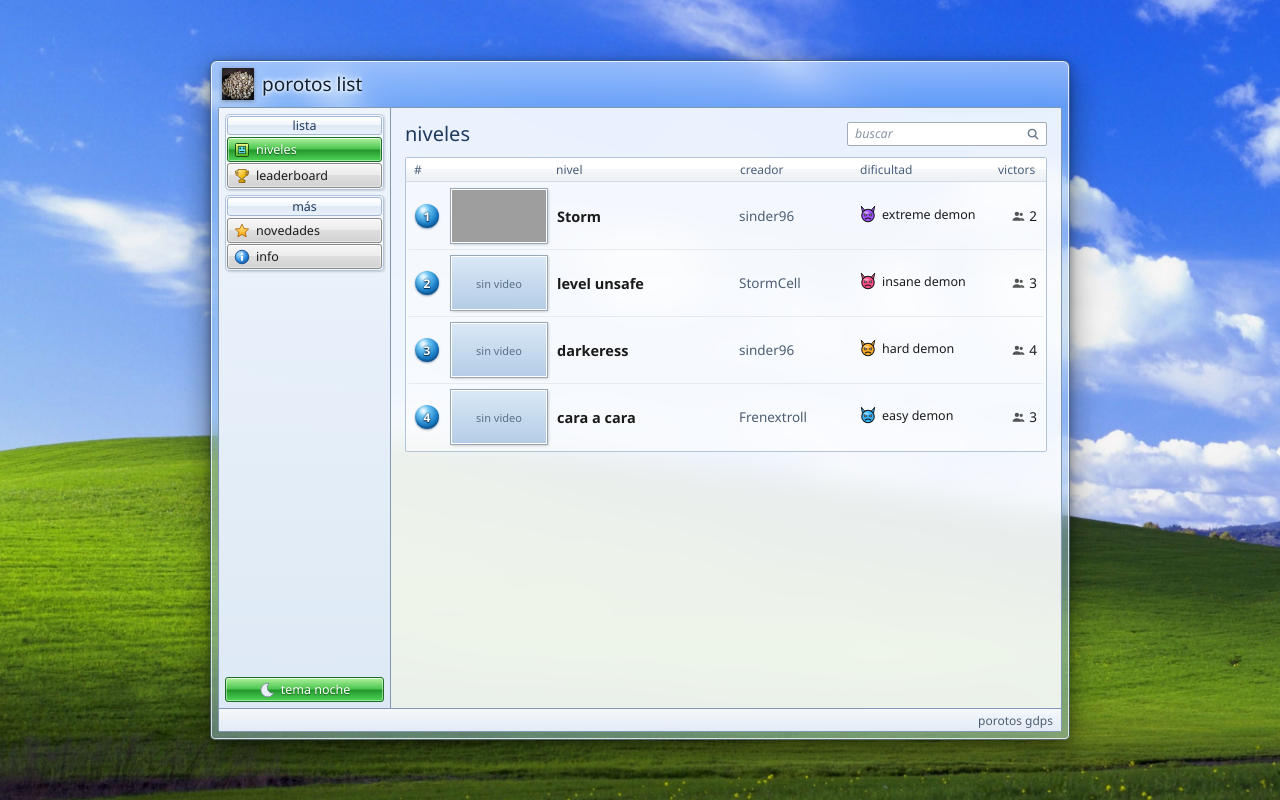
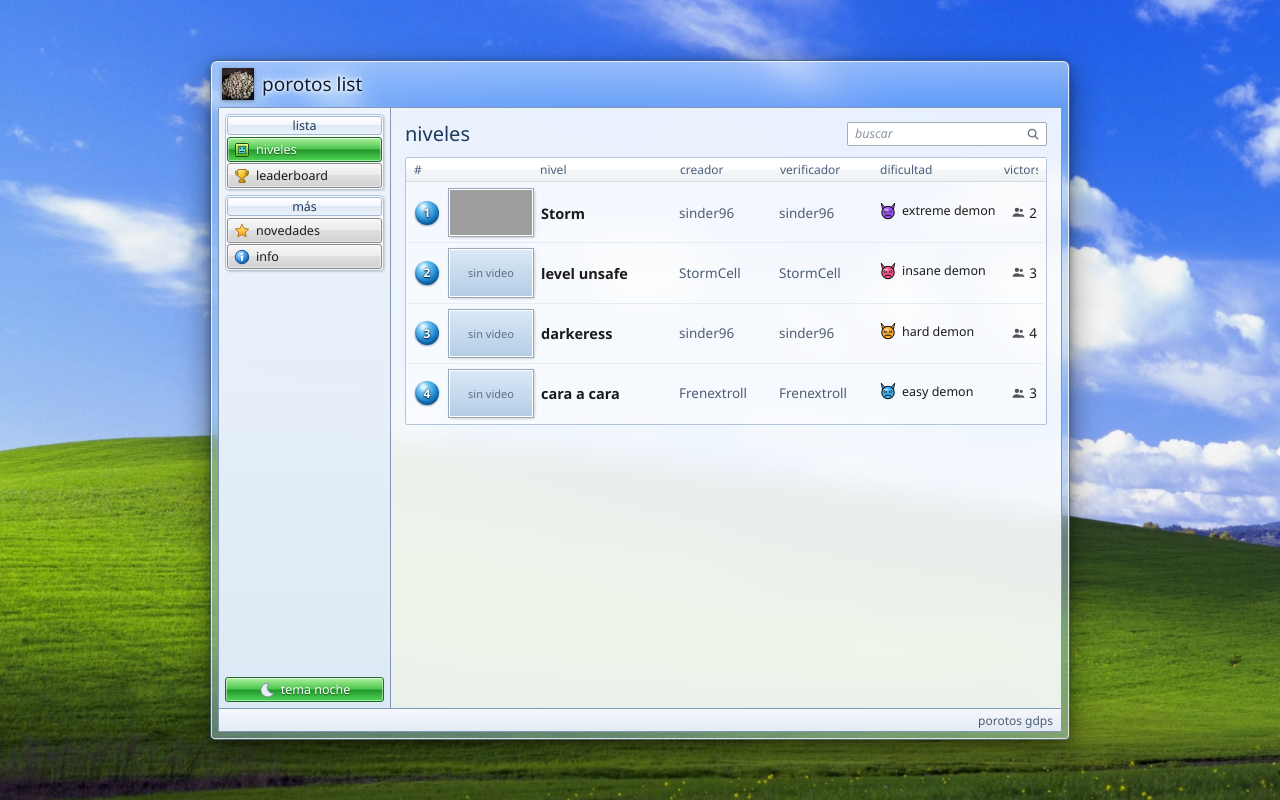
Before and after one commit to valenbasiuk/porotoslist, a website with bundled scripts: page index.html in a window 1280 px wide. Built offline with nearby package versions, Linux system fonts and the light colour scheme; grey boxes are pictures that could not be loaded.

Commit message:
novedades fix

```diff
--- a/css/aero.css
+++ b/css/aero.css
@@ -393,7 +393,8 @@ a.trow:hover, .trow.clickable:hover {
 .trow .soft { color: var(--ink-soft); }
 .trow .num { text-align: right; font-variant-numeric: tabular-nums; }
 
-.levels { --cols: 26px 96px minmax(0, 1fr) 110px 128px 40px; }
+.levels { --cols: 26px 84px minmax(0, 1fr) 92px 92px 116px 34px; }
+.levels .thead, .levels .trow { gap: 8px; }
 .levels .trow { padding-top: 5px; padding-bottom: 5px; }
 .lvl-name { font-size: 14.5px; font-weight: 600; }
 
@@ -636,7 +637,7 @@ dialog .titlebar h1 { font-size: 15px; }
   .statusbar { flex-wrap: wrap; height: auto; padding: 3px 8px; gap: 2px 12px; }
 
   .levels { --cols: 24px 76px minmax(0, 1fr) 20px; }
-  .levels .c-creator, .levels .c-people { display: none; }
+  .levels .c-creator, .levels .c-verifier, .levels .c-people { display: none; }
   .levels .diff span, .levels .thead .c-diff { visibility: hidden; }
   .levels .diff span { display: none; }
   .board { --cols: 24px minmax(0, 1fr) 56px; }
--- a/data/levels.json
+++ b/data/levels.json
@@ -10,7 +10,7 @@
   },
   "levels": [
     {
-      "id": "el-keke",
+      "id": "storm",
       "name": "Storm",
       "creator": "sinder96",
       "verifier": "sinder96",
@@ -28,7 +28,7 @@
       "description": "bienvenido al sufrimiento...  cuidado con EMPAPARTE...  sobrevive si puedes..."
     },
     {
-      "id": "aqua-overdrive",
+      "id": "level-unsafe",
       "name": "level unsafe",
       "creator": "StormCell",
       "verifier": "StormCell",
@@ -49,7 +49,7 @@
       ]
     },
     {
-      "id": "vista-nightmare",
+      "id": "darkeress",
       "name": "darkeress",
       "creator": "sinder96",
       "verifier": "sinder96",
@@ -74,7 +74,7 @@
       "description": "bienvenido al sufrimiento eterno de la oscuridad..."
     },
     {
-      "id": "bubble-zone",
+      "id": "cara-a-cara",
       "name": "cara a cara",
       "creator": "Frenextroll",
       "verifier": "Frenextroll",
@@ -99,34 +99,34 @@
     {
       "date": "2026-10-19",
       "type": "add",
-      "level": "el keke",
-      "levelId": "el-keke",
+      "level": "Storm",
+      "levelId": "storm",
       "from": null,
       "to": 1
     },
     {
       "date": "2026-10-19",
       "type": "add",
-      "level": "Bubble Zone",
-      "levelId": "bubble-zone",
+      "level": "level unsafe",
+      "levelId": "level-unsafe",
+      "from": null,
+      "to": 2
+    },
+    {
+      "date": "2026-10-19",
+      "type": "add",
+      "level": "darkeress",
+      "levelId": "darkeress",
       "from": null,
       "to": 3
     },
     {
       "date": "2026-10-19",
       "type": "add",
-      "level": "Vista Nightmare",
-      "levelId": "vista-nightmare",
+      "level": "cara a cara",
+      "levelId": "cara-a-cara",
       "from": null,
-      "to": 2
-    },
-    {
-      "date": "2026-10-19",
-      "type": "add",
-      "level": "Aqua Overdrive",
-      "levelId": "aqua-overdrive",
-      "from": null,
-      "to": 1
+      "to": 4
     }
   ]
 }
--- a/js/admin.js
+++ b/js/admin.js
@@ -83,7 +83,7 @@ function logChange(type, level, from, to) {
   }
   if (mine && type === 'remove' && mine.type === 'add') { removeLog(mine); return; }
   if (mine) removeLog(mine);
-  const entry = { date: today(), type, level: level.name, levelId: level.id, from: mine?.type === 'move' ? mine.from : from, to };
+  const entry = { date: (type === 'add' && level.verifiedAt) || today(), type, level: level.name, levelId: level.id, from: mine?.type === 'move' ? mine.from : from, to };
   data.changelog.unshift(entry);
   sessionLog.add(entry);
 }
--- a/js/app.js
+++ b/js/app.js
@@ -54,7 +54,7 @@ function renderList() {
     </div>
     <div class="table levels">
       <div class="thead">
-        <span>#</span><span></span><span>nivel</span><span class="c-creator">creador</span><span class="c-diff">dificultad</span><span class="c-people num">victors</span>
+        <span>#</span><span></span><span>nivel</span><span class="c-creator">creador</span><span class="c-verifier">verificador</span><span class="c-diff">dificultad</span><span class="c-people num">victors</span>
       </div>
       <div id="levelRows"></div>
     </div>`;
@@ -86,6 +86,7 @@ function paintRows() {
         <div class="thumb">${thumb ? `<img src="${esc(thumb)}" alt="" loading="lazy">` : '<span class="no-video">sin video</span>'}</div>
         <span class="cell lvl-name">${esc(level.name)}</span>
         <span class="cell soft c-creator">${esc(level.creator || '—')}</span>
+        <span class="cell soft c-verifier">${esc(level.verifier || '—')}</span>
         <span class="cell">${diffCell(level.difficulty)}</span>
         <span class="cell num people c-people">${ICONS.people}${victorsOf(level).length}</span>
       </a>`;
@@ -189,13 +190,22 @@ function renderLeaderboard() {
 /* ---------- Changelog ----------------------------------------------------- */
 
 function renderChangelog() {
+  // A level's entry into the list is dated by its verification date.
+  const dated = data.changelog.map((e) => {
+    const level = e.type === 'add' && data.levels.find((l) => l.id === e.levelId);
+    return { ...e, date: (level && level.verifiedAt) || e.date };
+  });
+  dated.sort((a, b) => String(b.date).localeCompare(String(a.date)));
   const byDay = new Map();
-  for (const entry of data.changelog) {
+  for (const entry of dated) {
     if (!byDay.has(entry.date)) byDay.set(entry.date, []);
     byDay.get(entry.date).push(entry);
   }
   const text = (e) => {
-    const name = `<b>${esc(e.level)}</b>`;
+    const current = data.levels.find((l) => l.id === e.levelId);
+    const name = current
+      ? `<a href="#/level/${encodeURIComponent(current.id)}"><b>${esc(current.name)}</b></a>`
+      : `<b>${esc(e.level)}</b>`;
     if (e.type === 'add') return `${name} entró en el puesto #${e.to}`;
     if (e.type === 'remove') return `${name} salió de la lista (estaba #${e.from})`;
     if (e.type === 'move') return `${name} ${e.to < e.from ? 'subió' : 'bajó'} de #${e.from} a #${e.to}`;
```
